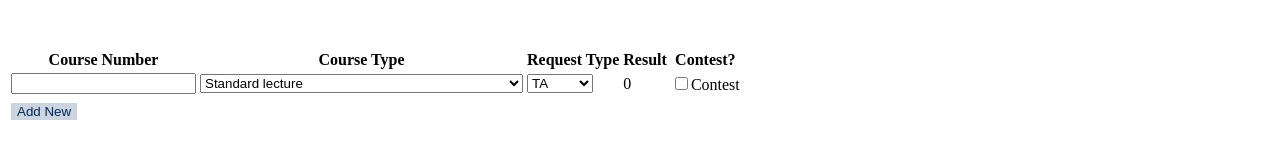
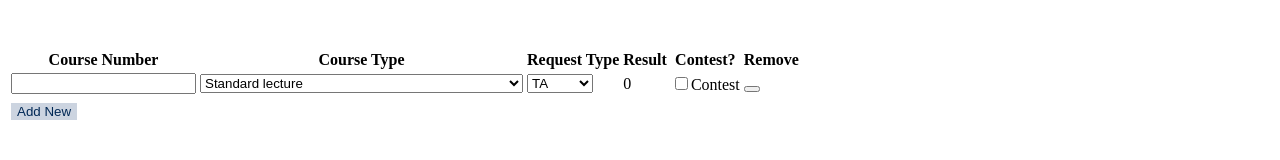
Before and after one commit to ucdavis/tacos, a React app in the folder src/tacos.mvc/: page / in a window 1280 px wide. Shown: the top 160 px of the page. Built offline with nearby package versions, Linux system fonts and the light colour scheme; the HTML template or start-up script is replaced by a standard one.

Commit message:
button to remove rows

```diff
--- a/src/tacos.mvc/ClientApp/components/Request.tsx
+++ b/src/tacos.mvc/ClientApp/components/Request.tsx
@@ -12,6 +12,7 @@ interface IProps {
   request: IRequest;
   index: number;
   onEdit: (i: number, request: IRequest) => void;
+  onRemove: (i: number) => void;
 }
 
 export default class Request extends React.Component<IProps, {}> {
@@ -50,6 +51,11 @@ export default class Request extends React.Component<IProps, {}> {
               }
             />
           </td>
+          <td>
+            <button className="btn btn-danger" onClick={() => this.props.onRemove(this.props.index)}>
+              <i className="fa fa-trash-alt" />
+            </button>
+          </td>
         </tr>
         <tr key={`contest-${this.props.index}`}>
           <td colSpan={5}>
--- a/src/tacos.mvc/ClientApp/components/SubmissionContainer.tsx
+++ b/src/tacos.mvc/ClientApp/components/SubmissionContainer.tsx
@@ -70,7 +70,7 @@ export default class SubmissionContainer extends React.Component<{}, IState> {
     }, 0);
 
     return total;
-  }
+  };
 
   private onReset = () => {
     // reset the form, clear storage
@@ -143,6 +143,19 @@ export default class SubmissionContainer extends React.Component<{}, IState> {
     this.setState({ requests });
   };
 
+  private removeRequest = (i: number) => {
+    console.log("remove request");
+
+    const requests = [...this.state.requests];
+    requests.splice(i, 1);
+
+    localStorage.setItem("requests", JSON.stringify(requests));
+
+    this.setState({
+      requests
+    });
+  };
+
   private renderRequests = () => {
     const requestList = this.state.requests.map((req, i) => (
       <Request
@@ -150,6 +163,7 @@ export default class SubmissionContainer extends React.Component<{}, IState> {
         request={req}
         index={i}
         onEdit={this.requestUpdated}
+        onRemove={this.removeRequest}
       />
     ));
 
@@ -162,6 +176,7 @@ export default class SubmissionContainer extends React.Component<{}, IState> {
             <th>Request Type</th>
             <th>Result</th>
             <th>Contest?</th>
+            <th>Remove</th>
           </tr>
         </thead>
         {requestList}
```
